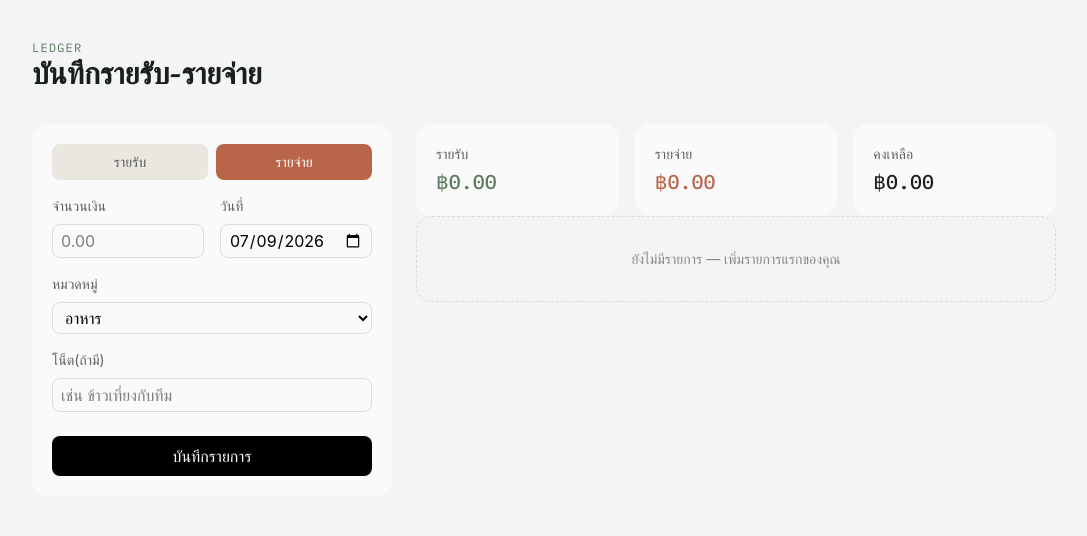
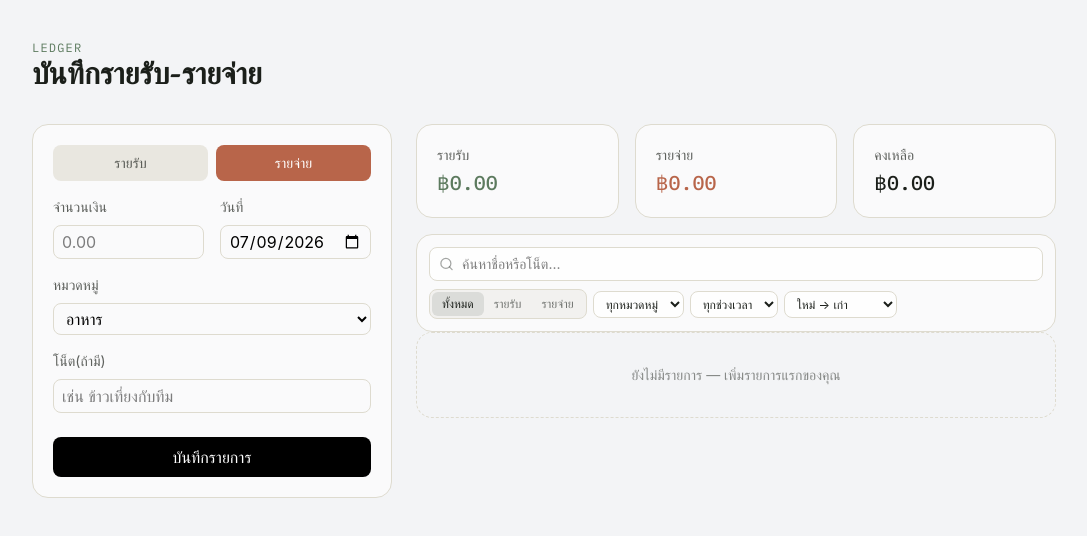
Before and after one commit to Naphat-Dev/expense-tracker, a React (Vite) app: page / in a window 1280 px wide. Shown: the top 536 px of the page, without its empty margins (96-1183 px from the left). Built offline with nearby package versions, Linux system fonts and the light colour scheme.

Commit message:
update filters ui

```diff
--- a/package.json
+++ b/package.json
@@ -14,6 +14,7 @@
     "lucide-react": "^1.23.0",
     "react": "^19.2.7",
     "react-dom": "^19.2.7",
+    "react-icons": "^5.7.0",
     "tailwindcss": "^4.3.2",
     "uuid": "^14.0.1"
   },
--- a/src/App.tsx
+++ b/src/App.tsx
@@ -5,6 +5,8 @@ import SummaryCards from './components/SummaryCards'
 import ExpenseList from './components/ExpenseList/ExpenseList'
 import { v4 as uuid } from 'uuid'
 import { toCents } from './utils/format'
+import ExpenseFilters from './components/ExpenseFilters'
+
 
 
 
@@ -65,9 +67,11 @@ function App() {
 
         <div>
           <SummaryCards income={summary.income} expense={summary.expense} balance={summary.balance} />
+          <ExpenseFilters />
           <ExpenseList expenses={expenses} deleteExpense={deleteExpense} updateExpense={updateExpense} />
         </div>
       </main>
+
     </div>
   )
 
--- /dev/null
+++ b/src/components/ExpenseFilters.jsx
@@ -0,0 +1,140 @@
+import React, { useState } from 'react';
+import { FiSearch } from "react-icons/fi";
+
+const EXPENSE_TYPE_OPTIONS = [
+    { value: 'all', label: 'ทั้งหมด', activeClass: 'bg-ink/10 text-ink' },
+    { value: 'income', label: 'รายรับ', activeClass: 'bg-sage/15 text-sage' },
+    { value: 'expense', label: 'รายจ่าย', activeClass: 'bg-clay/15 text-clay' },
+]
+
+const EXPENSE_CATEGORY_OPTIONS = [
+    { value: 'all', label: 'ทุกหมวดหมู่' },
+    { value: 'food', label: 'อาหาร' },
+    { value: 'travel', label: 'เดินทาง' },
+    { value: 'accommodation', label: 'ที่พัก' },
+    { value: 'entertainment', label: 'บันเทิง' },
+    { value: 'health', label: 'สุขภาพ' },
+    { value: 'salary', label: 'เงินเดือน' },
+    { value: 'other', label: 'อื่นๆ' },
+]
+
+const TIME_RANGE_OPTIONS = [
+    { value: 'all', label: 'ทุกช่วงเวลา' },
+    { value: 'today', label: 'วันนี้' },
+    { value: '7days', label: '7 วัน' },
+    { value: 'thismonth', label: 'เดือนนี้' },
+    { value: 'thisyear', label: 'ปีนี้' },
+]
+
+const SORT_OPTIONS = [
+    { value: 'date-desc', label: 'ใหม่ → เก่า' },
+    { value: 'date-asc', label: 'เก่า → ใหม่' },
+    { value: 'amount-desc', label: 'เงิน มาก → น้อย' },
+    { value: 'amount-asc', label: 'เงิน น้อย → มาก' },
+]
+
+const SELECT_CLASS = 'rounded-lg border border-line bg-white/80 px-2 py-1 text-xs text-ink outline-none focus:border-sage'
+
+const DEFAULT_FILTERS = {
+    search: '',
+    type: 'all',
+    category: 'all',
+    timeRange: 'all',
+    sort: 'date-desc',
+}
+
+function ExpenseFilters() {
+    const [filters, setFilters] = useState(DEFAULT_FILTERS)
+
+    const updateFilter = (key, value) => {
+        setFilters((prev) => ({ ...prev, [key]: value }))
+    }
+
+    const hasActiveFilters = Object.entries(DEFAULT_FILTERS).some(
+        ([key, value]) => filters[key] !== value
+    )
+
+    const resetFilters = () => setFilters(DEFAULT_FILTERS)
+
+    return (
+        <div className='mt-4 rounded-2xl border border-line bg-white/60 p-3'>
+            <div className='relative'>
+                <FiSearch className='absolute left-2.5 top-1/2 -translate-y-1/2 text-ink/40' size={15} />
+                <input
+                    type="search"
+                    placeholder="ค้นหาชื่อหรือโน็ต..."
+                    value={filters.search}
+                    onChange={(e) => updateFilter('search', e.target.value)}
+                    className='w-full rounded-lg border border-line bg-white/80 py-1.5 pl-8 pr-3 text-sm outline-none focus:border-sage'
+                />
+            </div>
+
+            <div className='mt-2 flex flex-wrap items-center gap-1.5'>
+                <div
+                    className='inline-flex rounded-lg border border-line bg-line/30 p-0.5'
+                    role="group"
+                    aria-label="ประเภทรายการ"
+                >
+                    {EXPENSE_TYPE_OPTIONS.map((option) => (
+                        <button
+                            key={option.value}
+                            type="button"
+                            onClick={() => updateFilter('type', option.value)}
+                            className={`rounded-md px-2.5 py-1 text-xs font-medium transition ${filters.type === option.value
+                                ? option.activeClass
+                                : 'text-ink/60 hover:text-ink'
+                                }`}
+                        >
+                            {option.label}
+                        </button>
+                    ))}
+                </div>
+
+                <select
+                    aria-label="หมวดหมู่"
+                    value={filters.category}
+                    onChange={(e) => updateFilter('category', e.target.value)}
+                    className={SELECT_CLASS}
+                >
+                    {EXPENSE_CATEGORY_OPTIONS.map((option) => (
+                        <option key={option.value} value={option.value}>{option.label}</option>
+                    ))}
+                </select>
+
+                <select
+                    aria-label="ช่วงเวลา"
+                    value={filters.timeRange}
+                    onChange={(e) => updateFilter('timeRange', e.target.value)}
+                    className={SELECT_CLASS}
+                >
+                    {TIME_RANGE_OPTIONS.map((option) => (
+                        <option key={option.value} value={option.value}>{option.label}</option>
+                    ))}
+                </select>
+
+                <select
+                    aria-label="เรียงลำดับ"
+                    value={filters.sort}
+                    onChange={(e) => updateFilter('sort', e.target.value)}
+                    className={SELECT_CLASS}
+                >
+                    {SORT_OPTIONS.map((option) => (
+                        <option key={option.value} value={option.value}>{option.label}</option>
+                    ))}
+                </select>
+
+                {hasActiveFilters && (
+                    <button
+                        type="button"
+                        onClick={resetFilters}
+                        className='ml-auto text-xs text-ink/50 transition hover:text-clay'
+                    >
+                        ล้างตัวกรอง
+                    </button>
+                )}
+            </div>
+        </div>
+    );
+}
+
+export default ExpenseFilters;
--- a/src/components/ExpenseForm.tsx
+++ b/src/components/ExpenseForm.tsx
@@ -66,7 +66,7 @@ function ExpenseForm(props) {
 
   return (
     <div>
-      <form onSubmit={handleSubmit} className='space-y-4 rounded-2xl border-line bg-white/60 p-5'>
+      <form onSubmit={handleSubmit} className='space-y-4 rounded-2xl border border-line bg-white/60 p-5'>
         <div className='flex gap-2'>
           {EXPENSE_TYPE_OPTIONS.map((option) => {
             const isActive = form.type === option.value
--- a/src/components/ExpenseList/ExpenseItem.jsx
+++ b/src/components/ExpenseList/ExpenseItem.jsx
@@ -68,7 +68,7 @@ function ExpenseItem({ expenses, deleteExpense, updateExpense }) {
                         </div>
                     </div>
                     <div className='flex items-center gap-3'>
-                        <div className={`text-sm font-mono font-medium text-ink text-center ${type === 'income' ? 'text-sage' : 'text-red-400'} `}>
+                        <div className={`text-sm font-mono font-medium text-ink text-center ${type === 'income' ? 'text-sage' : 'text-clay'} `}>
                             {type === 'income' ? '+' : '-'}
                             <input
                                 type="number"
--- a/src/components/SummaryCards.tsx
+++ b/src/components/SummaryCards.tsx
@@ -21,9 +21,9 @@ function SummaryCards({ income, expense, balance }: SummaryCardsProps) {
   return (
     <div className='grid gap-4 grid-cols-3'>
       {cards.map((C) => (
-        <div key={C.label} className='rounded-2xl border-line bg-white/60 p-5'>
+        <div key={C.label} className='rounded-2xl border border-line bg-white/60 p-5'>
           <h2 className='text-sm text-ink/70'>{C.label}</h2>
-          <p className={`mt-1 font-mono text-xl font-medium ${C.color}`}>{formatCurrency(C.value)}</p>
+          <p className={`mt-1 font-mono text-md md:text-xl font-medium ${C.color}`}>{formatCurrency(C.value)}</p>
         </div>
       ))}
     </div>
```
Also changed, not shown: 1 other file (tests, documents, lock files or other folders).
